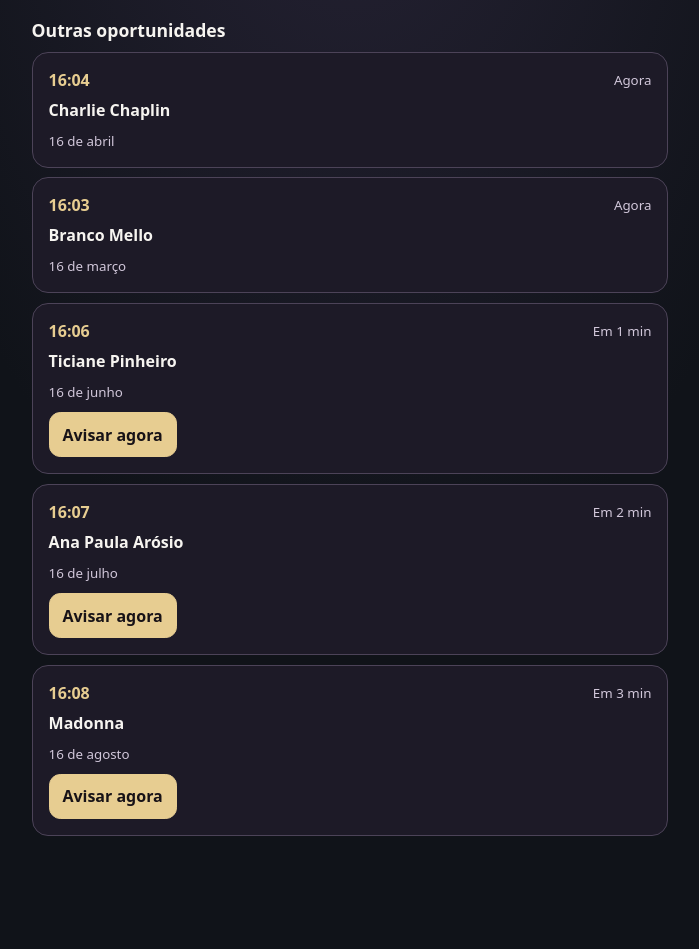
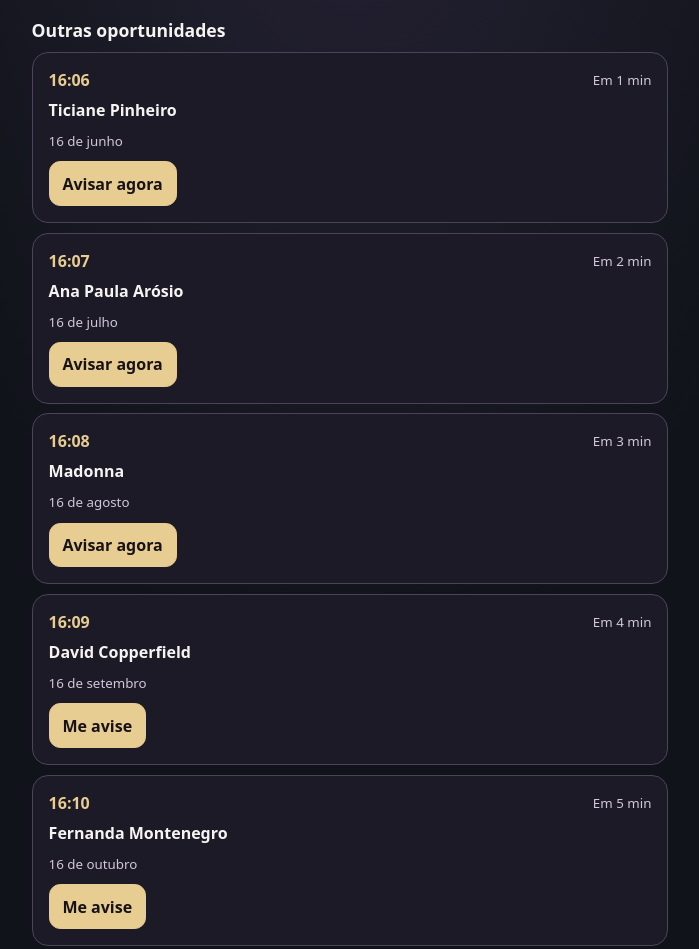
Before and after one commit to 100ratings/birthday-clock, a plain HTML site: page docs/index.html in a window 1280 px wide. Shown: the part 270-1219 px from the top of the page, without its empty margins (290-989 px from the left). Before the commit the page ends 1136 px from the top, so only its background shows below. Drawn offline with Linux system fonts and the light colour scheme.

Commit message:
Show only current and future opportunities

```diff
--- a/docs/app.js
+++ b/docs/app.js
@@ -1,12 +1,11 @@
 const $ = id => document.getElementById(id);
 const minute = 60_000;
-const windowMs = 3 * minute;
 const clock = new Intl.DateTimeFormat('pt-BR', {hour:'2-digit', minute:'2-digit'});
 const months = 'janeiro fevereiro março abril maio junho julho agosto setembro outubro novembro dezembro'.split(' ');
 const configKey = 'birthday-clock-config';
 const config = {endpoint:'https://birthday-clock.omentalistademian.workers.dev', ...JSON.parse(localStorage.getItem(configKey) || '{}')};
 const alarmCacheKey = 'birthday-clock-alarm';
-let birthdays, featured, alarm, busy = false;
+let birthdays, alarm, busy = false;
 try {
   const cached = JSON.parse(localStorage.getItem(alarmCacheKey) || 'null');
   if (config.password && cached?.notifyAt > Date.now()) alarm = cached;
@@ -27,13 +26,12 @@ function opportunity(at) {
 
 function opportunities(now) {
   const start = Math.floor(now / minute) * minute;
-  const active = [], future = [];
-  for (let offset = -2; offset <= 1442 && future.length < 7; offset++) {
+  const items = [];
+  for (let offset = 0; offset <= 1442 && items.length < 6; offset++) {
     const item = opportunity(start + offset * minute);
-    if (!item) continue;
-    (item.at <= now ? active : future).push(item);
+    if (item) items.push(item);
   }
-  return [...active.reverse(), ...future];
+  return items;
 }
 
 function element(tag, content, className) {
@@ -54,7 +52,7 @@ function card(item, now) {
   const node = element('article','');
   const delta = item.at - now;
   const forward = delta > 0;
-  const state = forward ? 'Em ' + Math.ceil(delta / minute) + ' min' : now < item.at + windowMs ? 'Agora' : 'Encerrada';
+  const state = forward ? 'Em ' + Math.ceil(delta / minute) + ' min' : 'Agora';
   const row = element('div','','row');
   row.append(element('time',item.label),element('small',state));
   node.append(row,element('p',''));
@@ -70,12 +68,12 @@ function card(item, now) {
 }
 
 function render() {
-  if (!birthdays || !featured) return;
+  if (!birthdays) return;
   const now = Date.now();
-  const others = opportunities(now).filter(item => item.at !== featured.at).slice(0,5);
+  const [featured, ...others] = opportunities(now);
+  if (!featured) return;
   $('current').replaceChildren(card(featured,now));
   $('upcoming').replaceChildren(...others.map(item => card(item,now)));
-  $('next').hidden = now < featured.at + windowMs;
   $('alarm').hidden = !alarm;
   $('alarm').replaceChildren();
   if (alarm) {
@@ -160,7 +158,6 @@ function cancel() {
 
 function reopen() {
   if (!birthdays) return;
-  [featured] = opportunities(Date.now());
   render();
   syncAlarm();
 }
@@ -171,10 +168,6 @@ async function syncAlarm() {
   catch (error) { $('notice').textContent = error.message; }
 }
 
-$('next').onclick = () => {
-  [featured] = opportunities(Date.now());
-  render();
-};
 $('settings').onclick = () => {
   $('pair-code').value = '';
   renderConnection();
@@ -236,7 +229,6 @@ try {
   const response = await fetch('./aniversarios.txt');
   if (!response.ok) throw Error();
   birthdays = Object.fromEntries((await response.text()).trim().split(/\r?\n/).map(line => line.split('|')));
-  [featured] = opportunities(Date.now());
   if (alarm) render();
   await syncAlarm();
   render();
--- a/docs/index.html
+++ b/docs/index.html
@@ -7,16 +7,15 @@
 <link rel="manifest" href="manifest.webmanifest">
 <link rel="apple-touch-icon" href="icon.png">
 <meta name="apple-mobile-web-app-status-bar-style" content="black-translucent">
-<link rel="stylesheet" href="style.css?v=12">
+<link rel="stylesheet" href="style.css?v=13">
 <title>Birthday Clock</title>
-<script src="app.js?v=12" type="module"></script>
+<script src="app.js?v=13" type="module"></script>
 </head>
 <body><main>
 <header><h1>Birthday Clock</h1><button id="settings" type="button">Ajustes</button></header>
 <p id="notice" role="status"></p>
 <section id="alarm" hidden></section>
 <section id="current" aria-label="Oportunidade em destaque"></section>
-<button id="next" type="button" hidden>Próxima</button>
 <h2>Outras oportunidades</h2>
 <section id="upcoming" aria-label="Outras oportunidades"></section>
 <dialog id="config"><form method="dialog">
--- a/docs/sw.js
+++ b/docs/sw.js
@@ -1,5 +1,5 @@
-const cacheName = 'birthday-clock-v12';
-const files = ['./index.html','./style.css?v=12','./app.js?v=12','./aniversarios.txt','./manifest.webmanifest','./icon.png','./icon-large.png'];
+const cacheName = 'birthday-clock-v13';
+const files = ['./index.html','./style.css?v=13','./app.js?v=13','./aniversarios.txt','./manifest.webmanifest','./icon.png','./icon-large.png'];
 const scope = self.registration.scope;
 const allowed = new Set(files.map(file => new URL(file,scope).href));
 
```
